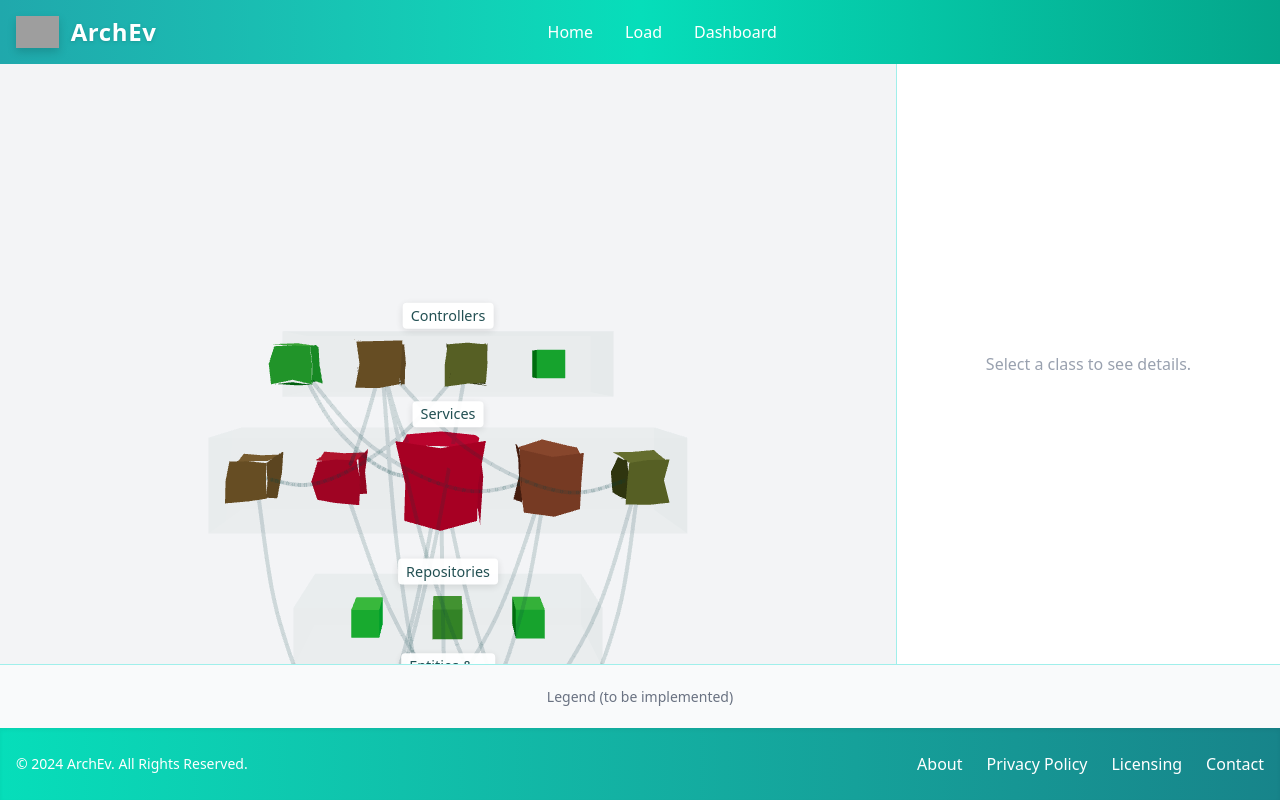
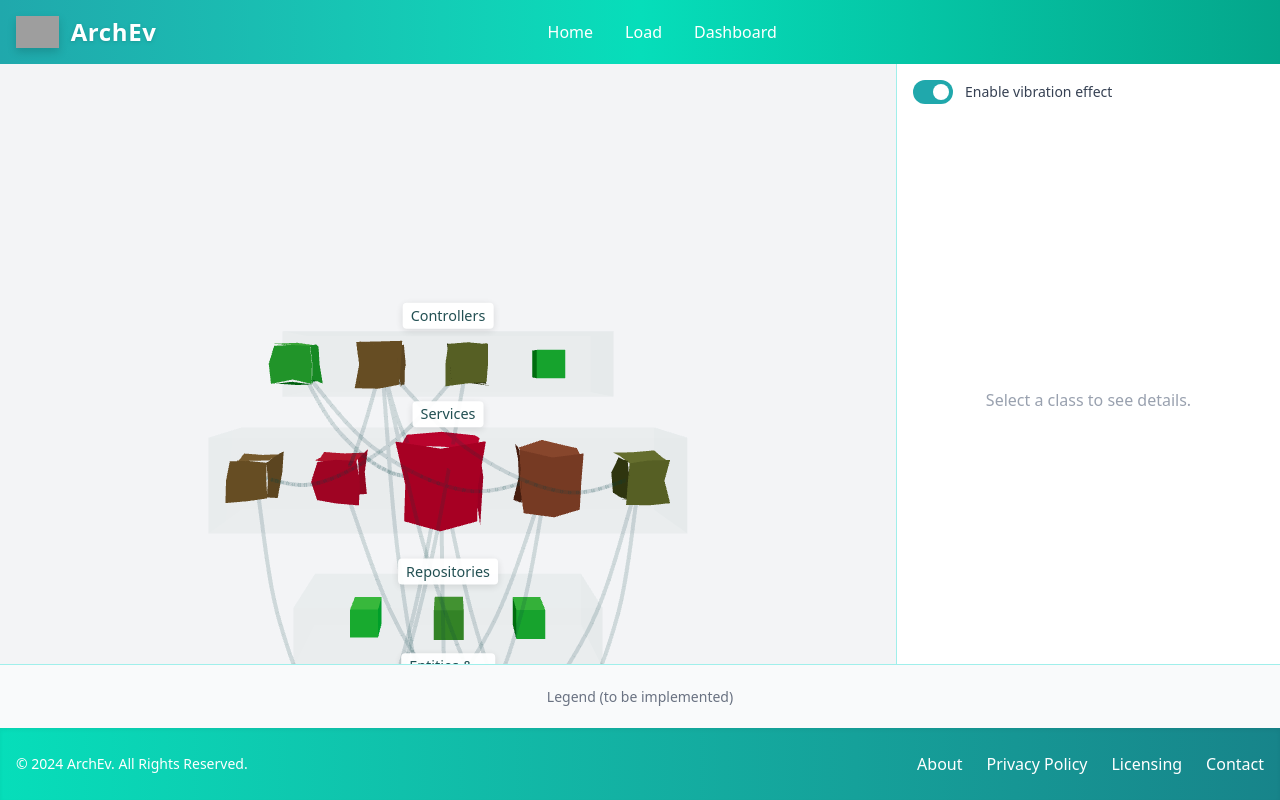
Before and after one commit to Opsord/architecture-evaluator-frontend, a React (Vite) app in the folder architecture-evaluator-frontend/: page /dashboardV2 in a window 1280 px wide. Built offline with nearby package versions, Linux system fonts and the light colour scheme; grey boxes are pictures that could not be loaded.

Commit message:
Added vibration for inestability

```diff
--- a/architecture-evaluator-frontend/src/pages/DashboardV2/components/CompUnitRepresentation.tsx
+++ b/architecture-evaluator-frontend/src/pages/DashboardV2/components/CompUnitRepresentation.tsx
@@ -2,8 +2,11 @@
 
 import React, { useState } from "react";
 import { Html } from "@react-three/drei";
-import { useMemo } from "react";
-import { BoxGeometry } from "three";
+import { useMemo, useRef } from "react";
+import { BoxGeometry, Mesh } from "three";
+import { useFrame } from "@react-three/fiber";
+import type {CompUnitWithAnalysisDTO} from "../../../types/project-analysis.ts";
+
 
 /* --------------------------------------------------------------------------
  * Key Visual Constants
@@ -14,6 +17,7 @@ const COLOR_CONNECTED = "#048A74";
 const COLOR_DIMMED = "#051c1f";
 const OPACITY_DIMMED = 0.25;
 const DEFORMATION_FACTOR = 0.4; // Factor to control deformation intensity
+const VIBRATION_FACTOR = 0.1; // Factor to control vibration amplitude
 
 /* --------------------------------------------------------------------------
  * Functions
@@ -73,13 +77,14 @@ interface CubeProps {
     position: [number, number, number];
     label: string;
     size?: [number, number, number];
-    unit?: any;
+    unit?: CompUnitWithAnalysisDTO;
     onPointerOver?: () => void;
     onPointerOut?: () => void;
     onClick?: () => void;
     isSelected?: boolean;
     isConnected?: boolean;
     dimmed?: boolean;
+    vibrationEnabled?: boolean;
 }
 
 /* --------------------------------------------------------------------------
@@ -96,11 +101,29 @@ const CompUnitRepresentation: React.FC<CubeProps> = ({
                                        isSelected,
                                        isConnected,
                                        dimmed,
+                                        vibrationEnabled = true,
                                    }) => {
     const [hovered, setHovered] = useState(false);
 
     // Get LCOM2 value (default 0)
     const lcom = unit?.analysis?.cohesionMetrics?.lackOfCohesion2 ?? 0;
+
+    const meshRef = useRef<Mesh>(null);
+    const instability = unit?.analysis?.couplingMetrics?.instability ?? 0;
+    // Animate vibration based on instability
+    useFrame(() => {
+        if (meshRef.current) {
+            if (vibrationEnabled && instability > 0.1) {
+                // Quadratic scaling: small values vibrate less, high values much more
+                const amplitude = VIBRATION_FACTOR * Math.pow(instability, 2);
+                meshRef.current.position.x = position[0] + (Math.random() - 0.5) * amplitude;
+                meshRef.current.position.y = position[1] + (Math.random() - 0.5) * amplitude;
+                meshRef.current.position.z = position[2] + (Math.random() - 0.5) * amplitude;
+            } else {
+                meshRef.current.position.set(...position);
+            }
+        }
+    });
 
     // Memoize geometry for performance
     const geometry = useMemo(() => getDeformedBoxGeometry(size, lcom), [size]);
@@ -115,6 +138,7 @@ const CompUnitRepresentation: React.FC<CubeProps> = ({
 
     return (
         <mesh
+            ref={meshRef}
             position={position}
             geometry={geometry}
             onPointerOver={() => {
--- a/architecture-evaluator-frontend/src/pages/DashboardV2/components/CompUnitRow.tsx
+++ b/architecture-evaluator-frontend/src/pages/DashboardV2/components/CompUnitRow.tsx
@@ -14,6 +14,7 @@ interface CubeRowProps {
     hoveredCube: string | null;
     setHoveredCube: (name: string | null) => void;
     setSelectedCube: (name: string | null) => void;
+    vibrationEnabled: boolean;
 }
 
 const CompUnitRow: React.FC<CubeRowProps> = ({
@@ -21,6 +22,7 @@ const CompUnitRow: React.FC<CubeRowProps> = ({
                                              selectedCube,
                                              setHoveredCube,
                                              setSelectedCube,
+                                             vibrationEnabled,
                                          }) => {
     return (
         <>
@@ -44,7 +46,8 @@ const CompUnitRow: React.FC<CubeRowProps> = ({
                         position={cube.position}
                         label={cube.className}
                         size={cube.size}
-                        unit={cube.unit} // <-- pass the unit here
+                        unit={cube.unit}
+                        vibrationEnabled={vibrationEnabled}
                         onPointerOver={() => setHoveredCube(cube.className)}
                         onPointerOut={() => setHoveredCube(null)}
                         onClick={() => setSelectedCube(cube.className === selectedCube ? null : cube.className)}
--- a/architecture-evaluator-frontend/src/pages/DashboardV2/components/CompUnitsScene.tsx
+++ b/architecture-evaluator-frontend/src/pages/DashboardV2/components/CompUnitsScene.tsx
@@ -62,6 +62,7 @@ interface CompUnitsSceneProps {
     projectData: ProjectAnalysisDTO;
     selectedCube: string | null;
     setSelectedCube: (name: string | null, unit: CompUnitWithAnalysisDTO | null) => void;
+    vibrationEnabled: boolean;
 }
 
 /* --------------------------------------------------------------------------
@@ -73,7 +74,7 @@ interface CompUnitsSceneProps {
  * 3D scene for visualizing project architecture.
  * Renders layer boxes, cubes, and dependency lines.
  */
-const CompUnitsScene: React.FC<CompUnitsSceneProps> = ({ projectData, selectedCube, setSelectedCube }) => {
+const CompUnitsScene: React.FC<CompUnitsSceneProps> = ({ projectData, selectedCube, setSelectedCube, vibrationEnabled }) => {
     // ---------------- State for interaction ----------------
     const [hoveredLine, setHoveredLine] = useState<string | null>(null);
     const [hoveredCube, setHoveredCube] = useState<string | null>(null);
@@ -198,6 +199,7 @@ const CompUnitsScene: React.FC<CompUnitsSceneProps> = ({ projectData, selectedCu
                     selectedCube={selectedCube}
                     hoveredCube={hoveredCube}
                     setHoveredCube={setHoveredCube}
+                    vibrationEnabled={vibrationEnabled}
                     setSelectedCube={(name) => {
                         const unit = cubes.find(c => c.className === name)?.unit || null;
                         setSelectedCube(name === selectedCube ? null : name, name === selectedCube ? null : unit);
--- a/architecture-evaluator-frontend/src/pages/DashboardV2/index.tsx
+++ b/architecture-evaluator-frontend/src/pages/DashboardV2/index.tsx
@@ -8,6 +8,8 @@ const DashboardV2: React.FC = () => {
     const { projectData } = useProjectContext();
     const [selectedCube, setSelectedCube] = useState<string | null>(null);
     const [selectedUnit, setSelectedUnit] = useState<CompUnitWithAnalysisDTO | null>(null);
+    const [vibrationEnabled, setVibrationEnabled] = useState(true);
+
 
     if (!projectData) {
         return (
@@ -30,11 +32,30 @@ const DashboardV2: React.FC = () => {
                             setSelectedCube(name);
                             setSelectedUnit(unit);
                         }}
+                        vibrationEnabled={vibrationEnabled}
                     />
                 </div>
 
                 {/* Info Card */}
                 <div className="w-96 bg-white border-l border-gray-border p-4 overflow-y-auto">
+                    <div className="mb-3 flex items-center">
+                        <label htmlFor="vibration-toggle" className="flex items-center cursor-pointer">
+                            <div className="relative">
+                                <input
+                                    type="checkbox"
+                                    id="vibration-toggle"
+                                    checked={vibrationEnabled}
+                                    onChange={e => setVibrationEnabled(e.target.checked)}
+                                    className="sr-only"
+                                />
+                                <div className={`block w-10 h-6 rounded-full transition-colors duration-200 ${vibrationEnabled ? "bg-swamp-500" : "bg-gray-300"}`}></div>
+                                <div
+                                    className={`dot absolute left-1 top-1 bg-white w-4 h-4 rounded-full transition transform duration-200 ${vibrationEnabled ? "translate-x-4" : ""}`}
+                                ></div>
+                            </div>
+                            <span className="ml-3 text-sm text-gray-700 select-none">Enable vibration effect</span>
+                        </label>
+                    </div>
                     <CompUnitInfoCard unit={selectedUnit} />
                 </div>
             </div>
```
